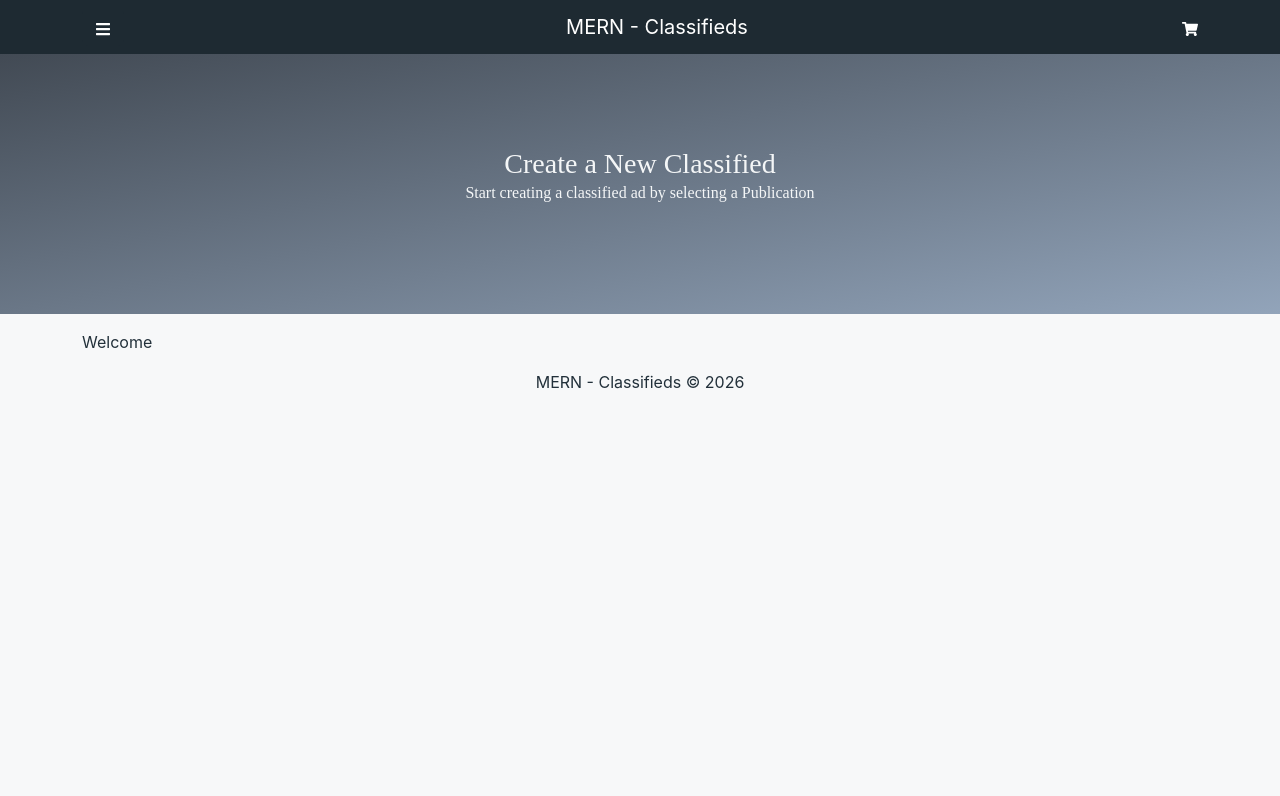
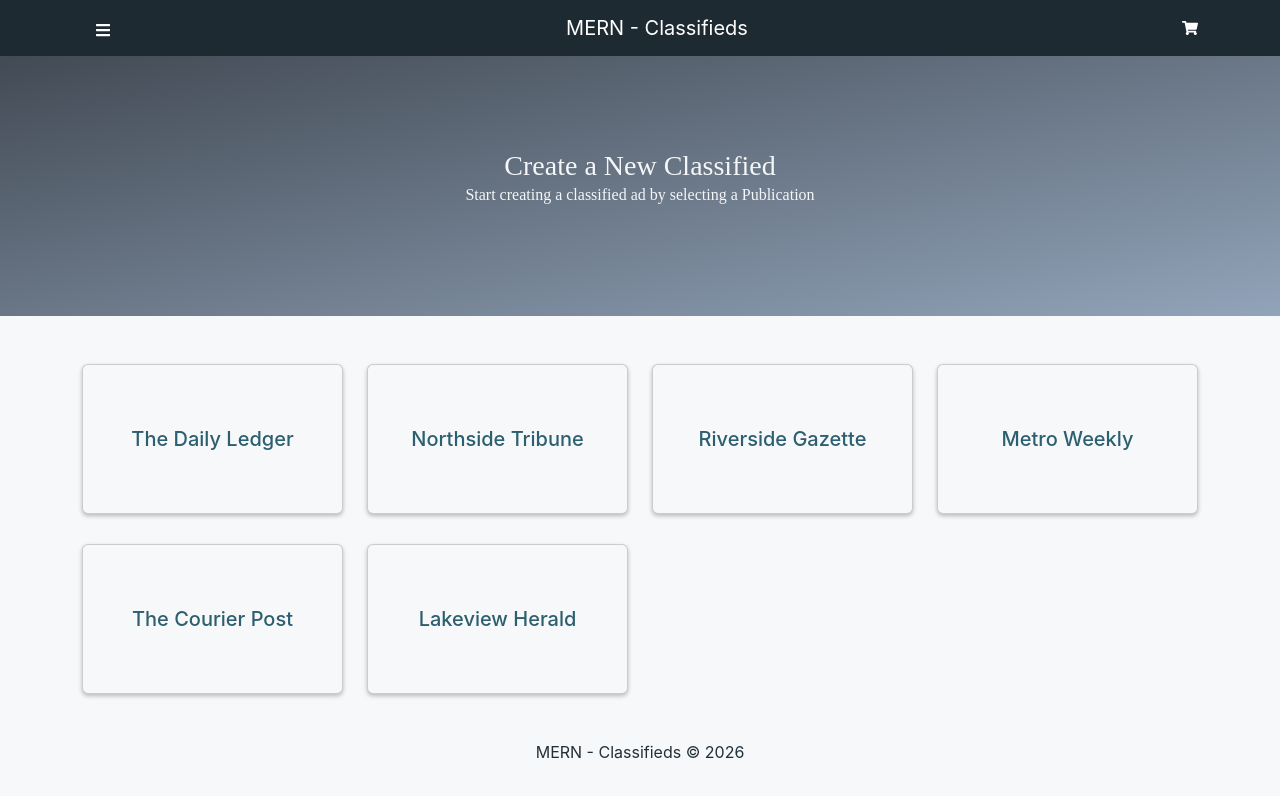
Before and after one commit to skoolboi434/mern-classifieds, a React (Create React App) app in the folder frontend/: page / in a window 1280 px wide. Shown: the top 796 px of the page. Built offline with nearby package versions, Linux system fonts and the light colour scheme.

Commit message:
Home and product screens added

```diff
--- a/frontend/src/App.js
+++ b/frontend/src/App.js
@@ -1,15 +1,17 @@
 import React from 'react';
-import { Container } from 'react-bootstrap';
+import { Container, Row, Col } from 'react-bootstrap';
+import { Outlet } from 'react-router-dom';
 import Header from './components/Header';
 import Footer from './components/Footer';
 import Hero from './components/Hero';
+import CustomCard from './components/CustomCard';
 
 const App = () => {
   return (
     <>
       <Header />
-      <Hero title='Create a New Classified' text='Start creating a classified ad by selecting a Publication' />
-      <Container>Welcome</Container>
+
+      <Outlet />
       <Footer />
     </>
   );
--- /dev/null
+++ b/frontend/src/components/CustomCard.jsx
@@ -0,0 +1,12 @@
+import React from 'react';
+import { Card } from 'react-bootstrap';
+
+const CustomCard = ({ title }) => {
+  return (
+    <Card className='custom-card card p-3'>
+      <h3 className='mb-0 text-capitalize'>{title}</h3>
+    </Card>
+  );
+};
+
+export default CustomCard;
--- a/frontend/src/components/Header.jsx
+++ b/frontend/src/components/Header.jsx
@@ -16,12 +16,12 @@ const Header = () => {
           <Button variant='dark' className='me-2' onClick={handleShow}>
             <FaBars />
           </Button>
-          <a to='/'>
+          <LinkContainer to='/'>
             <Navbar.Brand className='m-auto'>MERN - Classifieds</Navbar.Brand>
-          </a>
-          <a href='/'>
+          </LinkContainer>
+          <LinkContainer to='/'>
             <FaShoppingCart className='text-white' />
-          </a>
+          </LinkContainer>
         </Container>
       </Navbar>
 
--- a/frontend/src/index.js
+++ b/frontend/src/index.js
@@ -1,14 +1,28 @@
 import React from 'react';
 import ReactDOM from 'react-dom/client';
+import { createBrowserRouter, createRoutesFromElements, Route, RouterProvider } from 'react-router-dom';
 import './scss/custom.scss';
 import './index.css';
 import App from './App';
 import reportWebVitals from './reportWebVitals';
+import HomeScreen from './screens/HomeScreen';
+import ProductsScreen from './screens/ProductsScreen';
+import SingleProductScreen from './screens/SingleProductScreen';
+
+const router = createBrowserRouter(
+  createRoutesFromElements(
+    <Route path='/' element={<App />}>
+      <Route index={true} path='/' element={<HomeScreen />} />
+      <Route path='/publications/:slug' element={<ProductsScreen />} />
+      <Route path='/publications/:slug/:id' element={<SingleProductScreen />} />
+    </Route>
+  )
+);
 
 const root = ReactDOM.createRoot(document.getElementById('root'));
 root.render(
   <React.StrictMode>
-    <App />
+    <RouterProvider router={router} />
   </React.StrictMode>
 );
 
--- /dev/null
+++ b/frontend/src/publications.js
@@ -0,0 +1,70 @@
+const publications = [
+  {
+    _id: 1,
+    name: 'The Daily Ledger',
+    address: '412 Market St',
+    city: 'Albany',
+    state: 'NY',
+    zipcode: '14925',
+    status: 'active',
+    slug: 'daily-ledger',
+    parentPublication: null
+  },
+  {
+    _id: 2,
+    name: 'Northside Tribune',
+    address: '88 Harrison Ave',
+    city: 'Boston',
+    state: 'MA',
+    zipcode: '01001',
+    status: 'active',
+    slug: 'northside-tribune',
+    parentPublication: null
+  },
+  {
+    _id: 3,
+    name: 'Riverside Gazette',
+    address: '215 Riverside Dr',
+    city: 'Chicago',
+    state: 'IL',
+    zipcode: '60601',
+    status: 'active',
+    slug: 'riverside-gazette',
+    parentPublication: null
+  },
+  {
+    _id: 4,
+    name: 'Metro Weekly',
+    address: '77 Commerce Blvd',
+    city: 'Charlotte',
+    state: 'NC',
+    zipcode: '28212',
+    status: 'inactive',
+    slug: 'metro-weekly',
+    parentPublication: '1'
+  },
+  {
+    _id: 5,
+    name: 'The Courier Post',
+    address: '340 Franklin St',
+    city: 'Richmond',
+    state: 'VA',
+    zipcode: '23218',
+    status: 'active',
+    slug: 'courier-post',
+    parentPublication: null
+  },
+  {
+    _id: 6,
+    name: 'Lakeview Herald',
+    address: '19 Shoreline Ave',
+    city: 'Cleveland',
+    state: 'OH',
+    zipcode: '43002',
+    status: 'active',
+    slug: 'lakeview-herald',
+    parentPublication: null
+  }
+];
+
+export default publications;
--- /dev/null
+++ b/frontend/src/screens/HomeScreen.jsx
@@ -0,0 +1,28 @@
+import React from 'react';
+import { Row, Col, Container, Card } from 'react-bootstrap';
+import CustomCard from '../components/CustomCard';
+import publications from '../publications';
+import { Link } from 'react-router-dom';
+import Hero from '../components/Hero';
+
+const HomeScreen = () => {
+  return (
+    <>
+      <Hero title='Create a New Classified' text='Start creating a classified ad by selecting a Publication' />
+
+      <Container className='mt-5'>
+        <Row>
+          {publications.map(pub => (
+            <Col md={12} lg={3} key={pub._id}>
+              <Link to={`/publications/${pub.slug}`} className='card-link'>
+                <CustomCard title={pub.name} />
+              </Link>
+            </Col>
+          ))}
+        </Row>
+      </Container>
+    </>
+  );
+};
+
+export default HomeScreen;
--- /dev/null
+++ b/frontend/src/screens/ProductsScreen.jsx
@@ -0,0 +1,31 @@
+import React from 'react';
+import { useParams } from 'react-router-dom';
+import { Row, Col, Container, Card } from 'react-bootstrap';
+import { Link } from 'react-router-dom';
+import CustomCard from '../components/CustomCard';
+import Hero from '../components/Hero';
+import publications from '../publications';
+
+const ProductsScreen = () => {
+  const { slug: publicationSlug } = useParams();
+  const publication = publications.find(p => p.slug === publicationSlug);
+  console.log(publication);
+
+  return (
+    <div>
+      <Hero title='Create a New Classified' text='Start creating a classified ad by selecting a category' />
+
+      <Container className='mt-5'>
+        <Row>
+          <Col md={12} lg={3}>
+            <Link to={`/${publication.slug}/products`}>
+              <CustomCard title='Product Title' />
+            </Link>
+          </Col>
+        </Row>
+      </Container>
+    </div>
+  );
+};
+
+export default ProductsScreen;
--- /dev/null
+++ b/frontend/src/screens/SingleProductScreen.jsx
@@ -0,0 +1,8 @@
+import React from 'react';
+import { Row, Col, Container, Card } from 'react-bootstrap';
+
+const SingleProductScreen = () => {
+  return <div>SingleProductScreen</div>;
+};
+
+export default SingleProductScreen;
--- a/frontend/src/scss/custom.scss
+++ b/frontend/src/scss/custom.scss
@@ -51,4 +51,26 @@ h6 {
   }
 }
 
+.card-link {
+  text-decoration: none;
+}
+
+.custom-card {
+  box-shadow: 0px 2px 4px 0px rgba(0, 0, 0, 0.25);
+  min-height: 150px;
+  display: flex;
+  align-items: center;
+  justify-content: center;
+  text-align: center;
+
+  h3 {
+    font-size: 20px;
+    color: $primary;
+  }
+
+  &:last-of-type {
+    margin-bottom: 30px;
+  }
+}
+
 @import '~bootstrap/scss/bootstrap';
```
